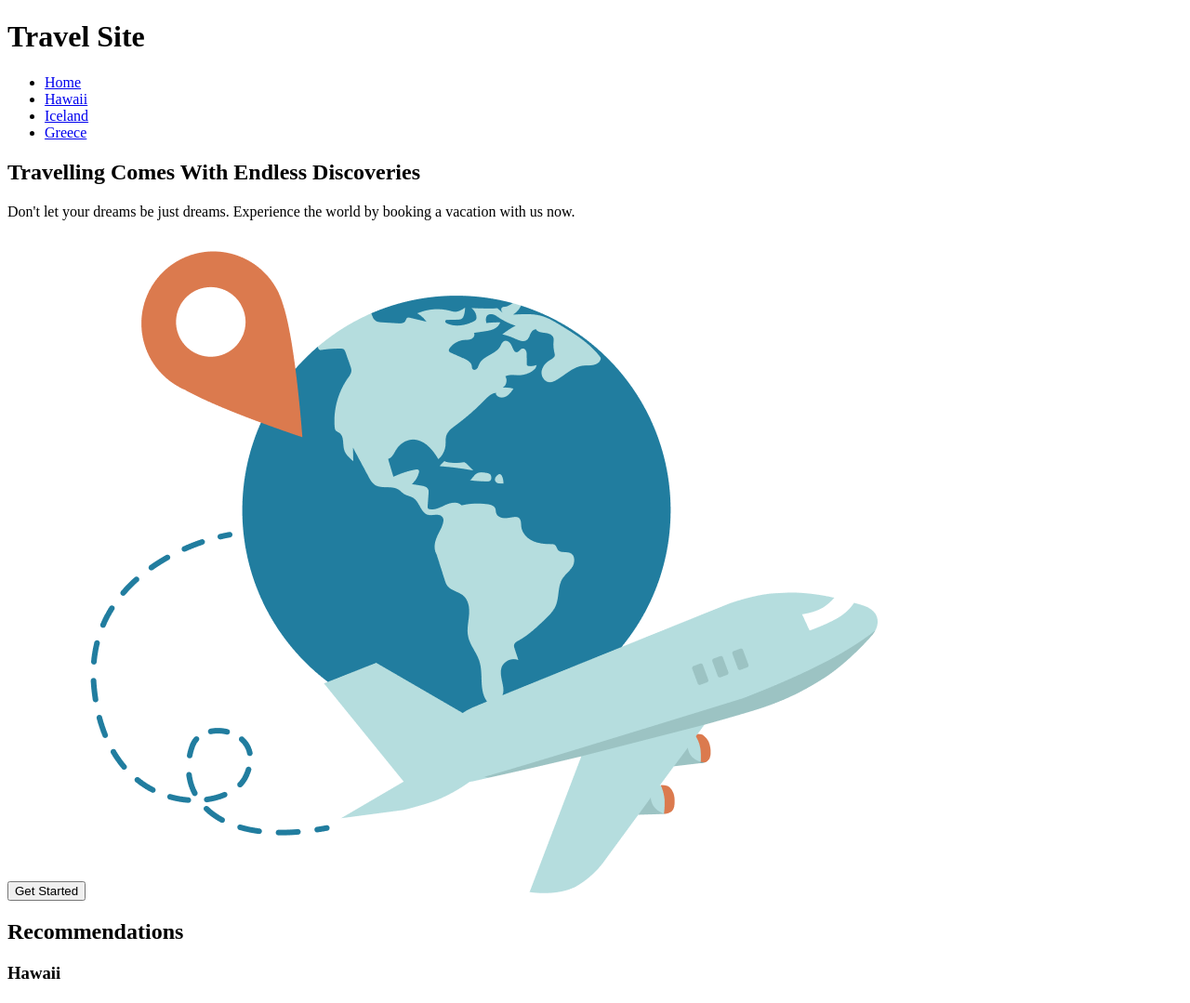
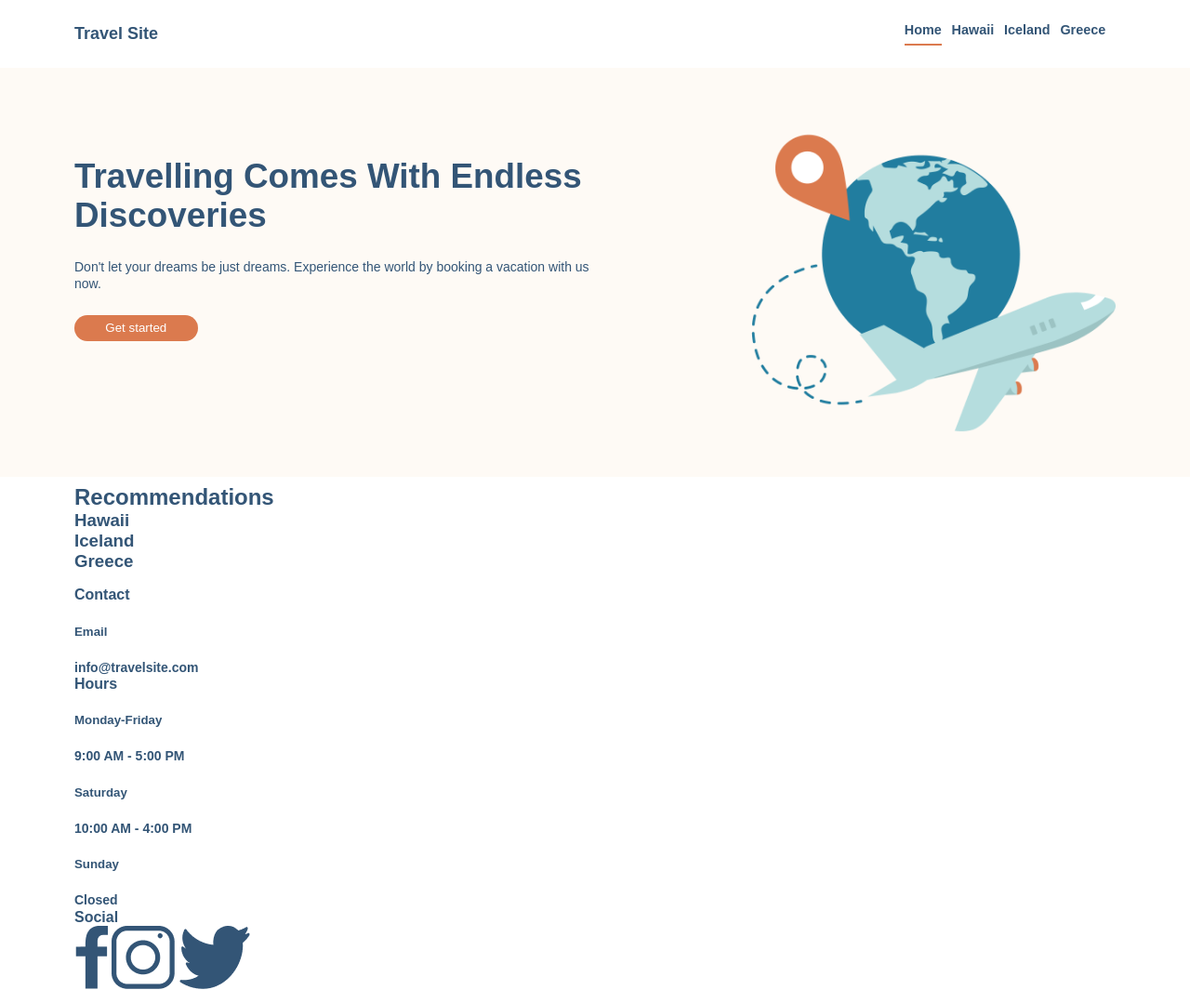
Before and after one commit to kayladrobot/kayla-drobot-travelsite, a plain HTML site: page kayla-drobot-travelsite/index.html in a window 1280 px wide. Shown: the top 1079 px of the page at 93% size. Drawn offline with Linux system fonts and the light colour scheme.

Commit message:
homepage nav and hero css

```diff
--- a/kayla-drobot-travelsite/css/global.css
+++ b/kayla-drobot-travelsite/css/global.css
@@ -0,0 +1,101 @@
+/*------Colour-------*/
+:root {
+    --white: #FFFFFF;
+    --navy: #335576;
+    --orange: #DB7A4E;
+    --light-pink: #FEFAF5;
+}
+/*-------------------*/
+
+/*------General------*/
+body{
+margin: 0;
+font-family: Arial, Helvetica, sans-serif;
+box-sizing: border-box;
+}
+
+header, footer, section{
+    padding: .5em 5em;
+}
+
+
+/*-----Typography----*/
+h1{
+    font-size: 2.3em;
+}
+
+h1, h2, h3, h4, p{
+    color: var(--navy);
+    margin: 0;
+}
+
+p{
+    font-size: 14px;
+    line-height: 1.3em;
+}
+a{
+    text-decoration: none;
+    color: var(--navy);
+font-weight: bold;
+}
+/*-------------------*/
+
+/*------Nav-------*/
+.header{
+    display: flex;
+    justify-content: space-between;
+    align-items: center;
+    background-color: var(--white);
+}
+.nav__list{
+    display: flex;
+    justify-content: flex-end;
+    align-items: flex-start;
+    list-style: none;
+}
+
+.nav__item{
+    margin-right: .75em;
+    padding-bottom: .5em;
+    font-size: .9em;
+}
+
+.nav--active{
+    border-bottom: .2em solid var(--orange);
+}
+
+.header__logo{
+    color: var(--navy);
+    font-size: 1.125em;
+}
+/*-------------------*/
+
+/*--------Hero-----------*/
+
+/*-------btn-----*/
+.btn{
+    background-color: var(--orange);
+    border: none;
+    border-radius: 20px;
+    color: var(--white);
+    padding: .5em 2.5em;
+}
+.hero{
+    background-color: var(--light-pink);
+    padding-top: 4em;
+    padding-bottom: 3em;
+    display: flex;
+    justify-content: space-between;
+}
+.hero__wrapper{
+    width: 50%;
+    padding-top: 2em;
+}
+
+.hero__copy{
+    padding: 1.75em 0;
+}
+
+.hero__image{
+    width: 35%;
+}
--- a/kayla-drobot-travelsite/index.html
+++ b/kayla-drobot-travelsite/index.html
@@ -11,10 +11,10 @@
 <body>
       <!--Header-->
     <header class="header">
-        <h1 class="header__title">Travel Site</h1>
+        <h1 class="header__logo">Travel Site</h1>
         <nav class="header__nav nav">
             <ul class="nav__list">
-                <li class="nav__item nav--default"><a href="index.html">Home</a></li>
+                <li class="nav__item nav--active"><a href="index.html">Home</a></li>
                 <li class="nav__item nav--default"><a href="index.html">Hawaii</a></li>
                 <li class="nav__item nav--default"><a href="index.html">Iceland</a></li>
                 <li class="nav__item nav--default"><a href="index.html">Greece</a></li>
@@ -25,23 +25,25 @@
     <main class="wrapper">
           <!--Hero Section-->
         <section class="hero">
-            <h1 class="hero__header">Travelling Comes With Endless Discoveries</h1>
-            <p class="hero__copy">Don't let your dreams be just dreams. Experience the world by booking a vacation with us now.</p>
-            <button class="hero__btn"><a href=""></a>Get Started</button>
-            <img src="./assets/images/hero.png" alt="plane traveling around world">
+            <div class="hero__wrapper">
+                <h1 class="hero__header">Travelling Comes With Endless Discoveries</h1>
+                <p class="hero__copy">Don't let your dreams be just dreams. Experience the world by booking a vacation with us now.</p>
+                <button class="btn"><a href=""></a>Get started</button>
+            </div>
+            <img class="hero__image" src="./assets/images/hero.png" alt="plane traveling around world">
         </section>
         <!--Recommendations Section-->
         <section class="recommendations">
             <h2 class="recommendations__header">Recommendations</h2>
             <div class="cards recommendations__cards "></div>
-                <div class="card card--image">
-                    <h3 class="card">Hawaii</h3>
-                </div>
-                <div class="card card--image">
-                    <h3 class="recommendations__title">Iceland</h3>
-                </div>
-                <div class="card card--image">
-                    <h3 class="recommendations__title">Greece</h3>
+            <a class="card card--image" href="./pages/hawaii.html">
+                <h3 class="card">Hawaii</h3>
+            </a>
+                    <a class="card card--image" href="./pages/iceland.html">
+                        <h3 class="recommendations__title">Iceland</h3>
+                    </a>
+                    <a class="card card--image" href="./pages/greece.html">
+                        <h3 class="recommendations__title">Greece</h3>
                 </div>
         </section>
     </main>
```
Also changed, not shown: kayla-drobot-travelsite/pages/greece.html (+1 -2 lines), kayla-drobot-travelsite/pages/hawaii.html (+1 -2 lines), kayla-drobot-travelsite/pages/iceland.html (+1 -2 lines).
